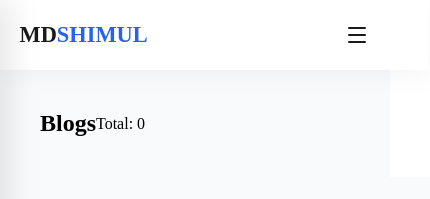
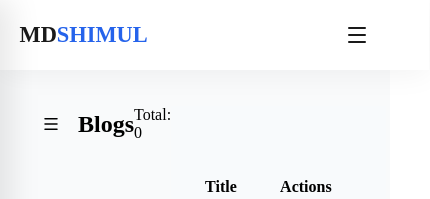
Before and after one commit to DarkEgale/MernPortfolio, a React (Vite) app: page /admin/blogs in a window 390 px wide. Shown: the top 199 px of the page, 430 px wide, since content can reach past the window. Built offline with nearby package versions, Linux system fonts and the light colour scheme; no server answers.

Commit message:
trying to fix api mismacth phase 6

```diff
--- a/src/Components/Admin/Login/Login.jsx
+++ b/src/Components/Admin/Login/Login.jsx
@@ -1,4 +1,5 @@
 import React, { useState } from 'react';
+import { useNavigate } from 'react-router-dom'
 import './Login.scss';
 import API_HOST from '../../../config/api'
 
@@ -6,6 +7,7 @@ export const Login = () => {
     const [email, setEmail] = useState('');
     const [password, setPassword] = useState('');
     const [loading, setLoading] = useState(false);
+    const navigate = useNavigate()
 
     const handleLogin = async (e) => {
         e.preventDefault();
@@ -24,8 +26,10 @@ export const Login = () => {
             const data = await response.json();
 
             if (response.ok) {
-                alert("Login Successful!");
-                console.log("Admin Data:", data.admin);
+                    // mark authenticated on client (frontend-only guard)
+                    try { localStorage.setItem('adminAuth', 'true') } catch (err) {}
+                    // navigate immediately to dashboard
+                    navigate('/admin')
             } else {
                 alert(data.message || "Invalid Credentials");
             }
--- a/src/Components/Admin/Sidebar/Sidebar.jsx
+++ b/src/Components/Admin/Sidebar/Sidebar.jsx
@@ -2,6 +2,7 @@ import React from 'react'
 import { FileText, Grid, LogOut } from 'lucide-react'
 import './Sidebar.scss'
 import { NavLink } from 'react-router-dom'
+import { useNavigate } from 'react-router-dom'
 
 const items = [
   { name: 'Projects', path: '/admin', icon: <FileText size={18} /> },
@@ -9,6 +10,13 @@ const items = [
 ]
 
 export const Sidebar = ({ compact = false, open = false }) => {
+  const navigate = useNavigate()
+  const handleLogout = () => {
+    try { localStorage.removeItem('adminAuth') } catch (e) {}
+    // optionally clear cookies by navigating to backend logout if exists
+    navigate('/admin/login')
+  }
+
   return (
     <aside className={`admin-sidebar ${compact ? 'compact' : ''} ${open ? 'open' : ''}`}>
       <div className="brand">MD<span>SHIMUL</span></div>
@@ -26,7 +34,7 @@ export const Sidebar = ({ compact = false, open = false }) => {
       </nav>
 
       <div className="sidebar-footer">
-        <button className="logout-btn">
+        <button className="logout-btn" onClick={handleLogout}>
           <LogOut size={16} /> <span>Logout</span>
         </button>
       </div>
--- a/src/Pages/Admin/Blogs/Blogs.jsx
+++ b/src/Pages/Admin/Blogs/Blogs.jsx
@@ -2,7 +2,7 @@ import React, { useEffect, useState } from 'react'
 import Sidebar from '../../../Components/Admin/Sidebar/Sidebar'
 import BlogForm from '../../../Components/Admin/BlogForm/BlogForm'
 import './Blogs.scss'
-import { Pencil, Trash2 } from 'lucide-react'
+import { Pencil, Trash2, Menu, X } from 'lucide-react'
 import API_HOST from '../../../config/api'
 
 export const Blogs = () => {
@@ -10,6 +10,7 @@ export const Blogs = () => {
   const [loading, setLoading] = useState(true)
   const [showEditor, setShowEditor] = useState(false)
   const [selectedBlog, setSelectedBlog] = useState(null)
+  const [sidebarOpen, setSidebarOpen] = useState(false)
 
   useEffect(() => { fetchBlogs() }, [])
 
@@ -39,7 +40,6 @@ export const Blogs = () => {
       const res = await fetch(`${API_HOST}/api/admin/blog/delete/${id}`, { method: 'DELETE', credentials: 'include' })
       const data = await res.json()
       if (!res.ok) throw new Error(data.message || 'Delete failed')
-      // refresh list
       fetchBlogs()
     } catch (err) {
       console.error(err)
@@ -55,12 +55,17 @@ export const Blogs = () => {
 
   return (
     <div className="dashboard-root">
-      <Sidebar />
+      <Sidebar open={sidebarOpen} />
+      {sidebarOpen && <div className="sidebar-backdrop" onClick={() => setSidebarOpen(false)} />}
       <div className="dashboard-container">
-        <div className="admin-blogs"
-          style={{ padding: '20px',display: 'flex', flexDirection: 'column', gap: '20px',justifyContent: 'center', alignItems: 'flex-start' }}>
+        <div className="admin-blogs">
           <header className="admin-blogs-header">
-            <h2>Blogs</h2>
+            <div className="header-left">
+              <button className="menu-toggle" onClick={() => setSidebarOpen((s) => !s)} aria-label="Toggle sidebar">
+                {sidebarOpen ? <X size={18} /> : <Menu size={18} />}
+              </button>
+              <h2>Blogs</h2>
+            </div>
             <p>Total: {blogs.length}</p>
           </header>
 
--- a/src/Pages/Admin/Blogs/Blogs.scss
+++ b/src/Pages/Admin/Blogs/Blogs.scss
@@ -8,6 +8,10 @@
   align-items: center;
   margin-bottom: 20px;
 }
+
+.admin-blogs-header .header-left{display:flex;align-items:center;gap:12px}
+.menu-toggle{display:none;background:transparent;border:0;padding:6px;border-radius:8px;cursor:pointer}
+
 .blogs-table table {
   width: 100%;
   border-collapse: collapse;
@@ -34,10 +38,15 @@
   .admin-blogs {
     padding: 16px;
   }
+  .menu-toggle{display:inline-flex}
   .blogs-table th:nth-child(2),
   .blogs-table td:nth-child(2) {
     display: none;
   }
+}
+
+.sidebar-backdrop{
+  position:fixed;inset:0;background:rgba(0,0,0,0.35);z-index:30
 }
 .dashboard-container {
   background: var(--bg, #f9fafb);
--- a/src/Pages/Admin/Dashboard/Dashboard.jsx
+++ b/src/Pages/Admin/Dashboard/Dashboard.jsx
@@ -1,4 +1,5 @@
 import React, { useState, useEffect } from "react";
+import { useNavigate } from 'react-router-dom'
 import { Pencil, Trash2, Plus, X, Menu } from "lucide-react";
 import { UpdateProject } from "../../../Components/Admin/UpdateProject/UpdateProject";
 import { UploadProject } from "../../../Components/Admin/ProjectUpload/ProjectUpload";
@@ -8,6 +9,13 @@ import "./Dashboard.scss";
 import API_HOST from '../../../config/api'
 
 export const Dashboard = () => {
+  const navigate = useNavigate()
+  useEffect(()=>{
+    try{
+      const ok = localStorage.getItem('adminAuth') === 'true'
+      if(!ok) navigate('/admin/login')
+    }catch(e){ /* ignore */ }
+  },[])
   const [projects, setProjects] = useState([]);
   const [loading, setLoading] = useState(true);
 
--- a/src/Pages/Public/ProjectDetails/ProjectsDetails.scss
+++ b/src/Pages/Public/ProjectDetails/ProjectsDetails.scss
@@ -4,6 +4,7 @@
     padding: 80px 0;
     background: v.$bg-soft;
     min-height: 100vh;
+    width: fit-content;
 
     .container {
         width: 90%;
```
